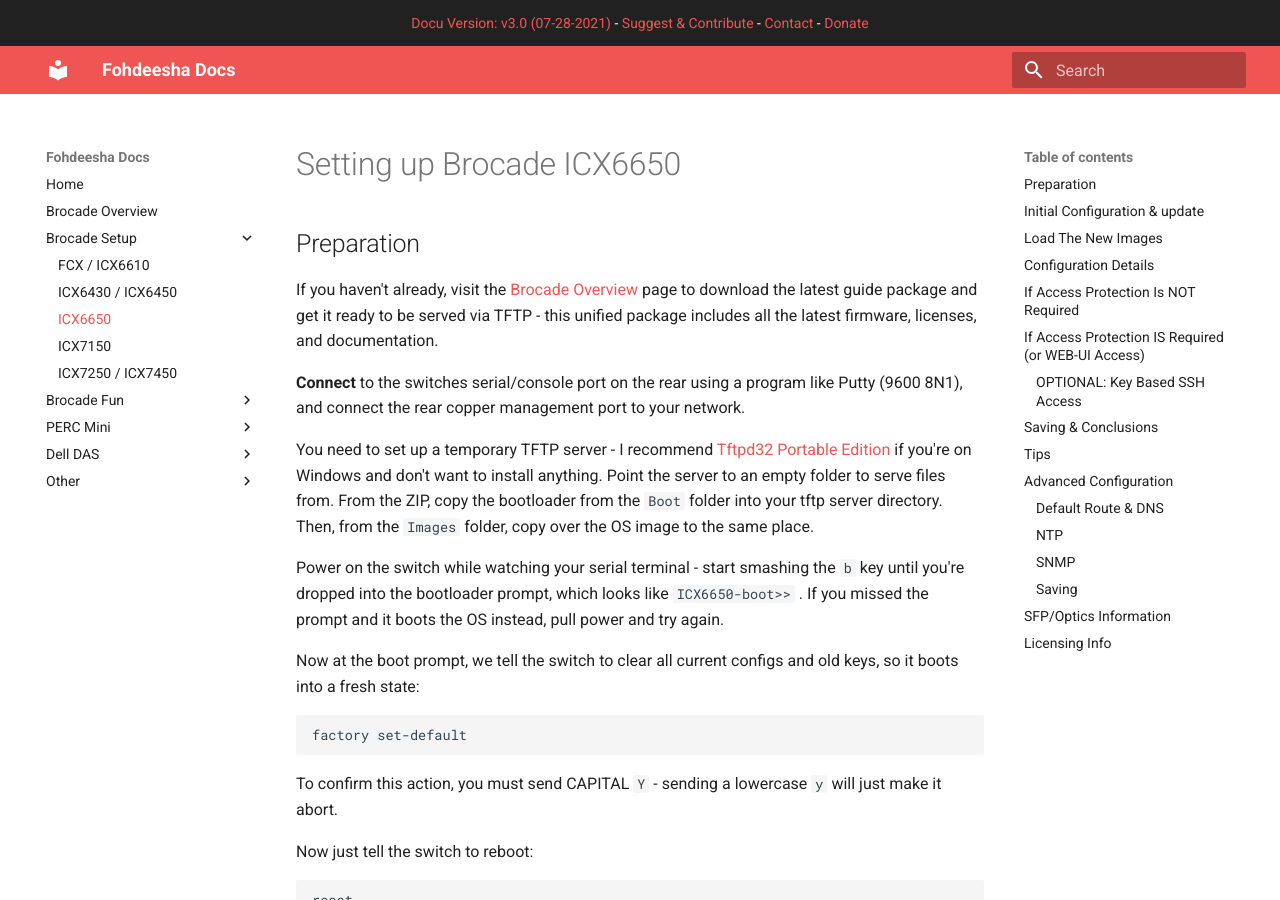
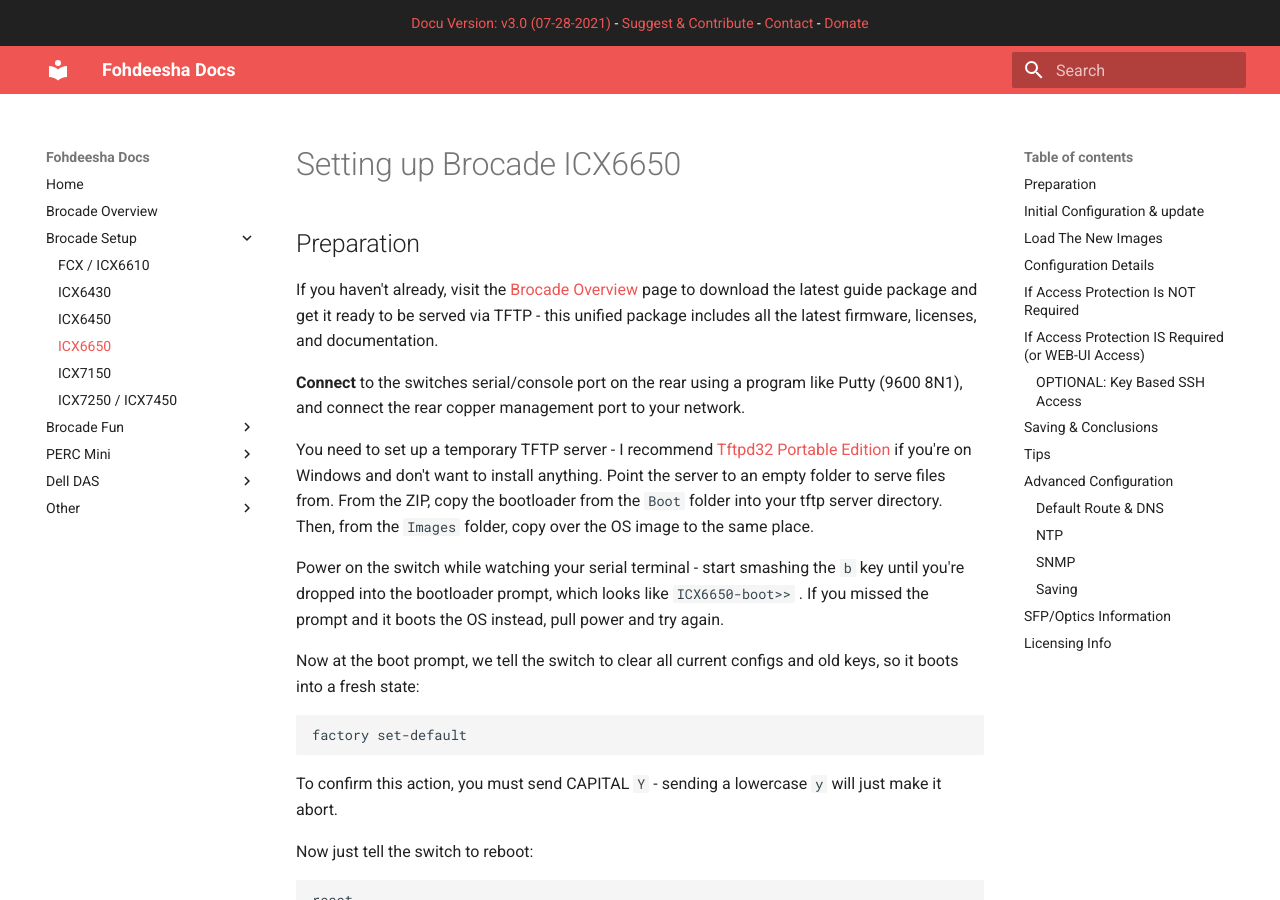
Before and after one commit to Fohdeesha/lab-docu, an MkDocs documentation site: the page built from docs/icx6650.md, in a window 1280 px wide and 900 px high. Built offline with MkDocs 1.6.1 and Material for MkDocs 9.7.7, drawn with Linux system fonts in a browser that asks for light colours; part of the change alters nothing that is shown.

```diff
--- a/mkdocs.yml
+++ b/mkdocs.yml
@@ -14,7 +14,8 @@ nav:
     - 'Brocade Overview': 'brocade-overview.md'
     - Brocade Setup:
         - 'FCX / ICX6610': 'fcx.md'
-        - 'ICX6430 / ICX6450': 'icx64xx.md'
+        - 'ICX6430': 'icx6430.md'
+        - 'ICX6450': 'icx6450.md'
         - 'ICX6650': 'icx6650.md'
         - 'ICX7150': 'icx7150.md'
         - 'ICX7250 / ICX7450': 'icx7250.md'
```
